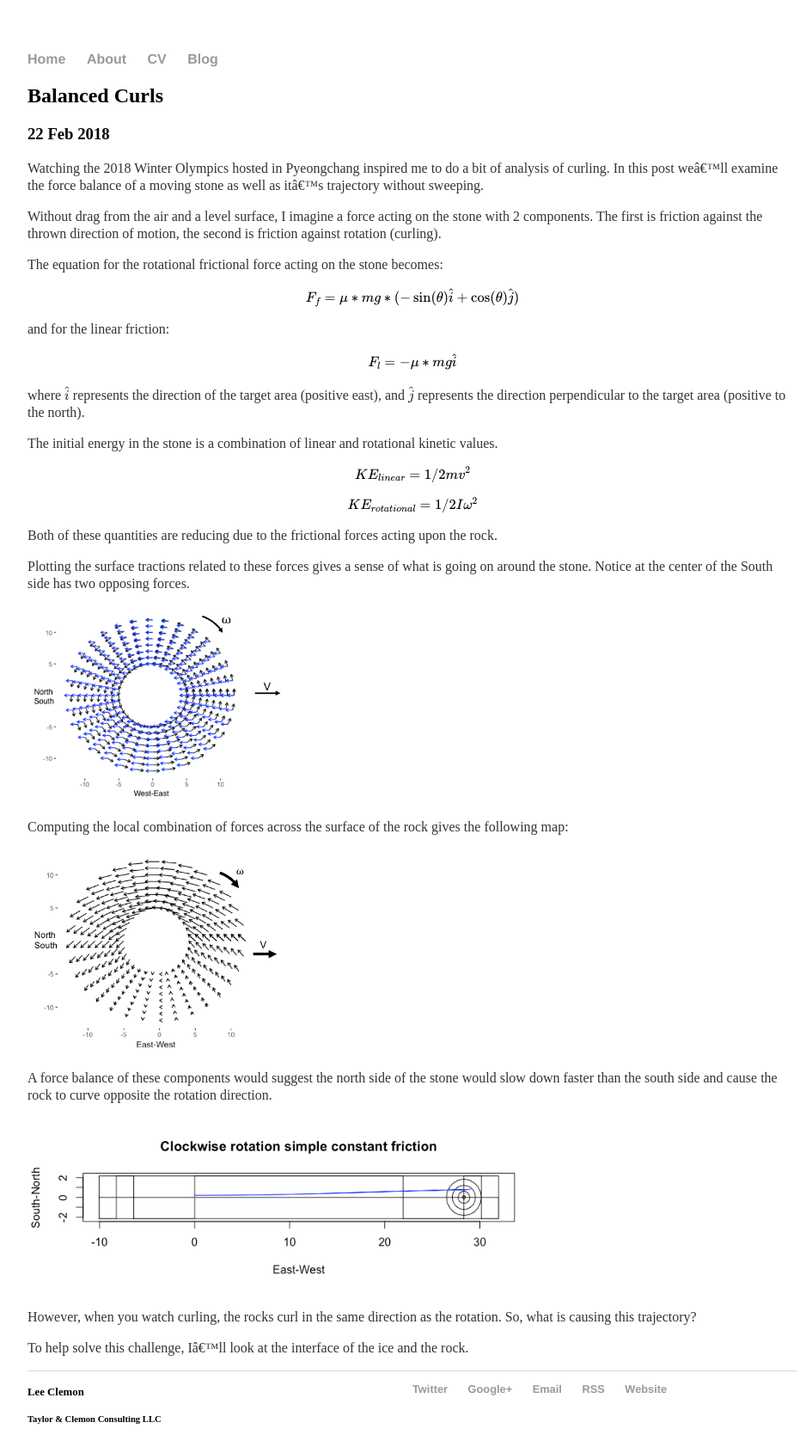
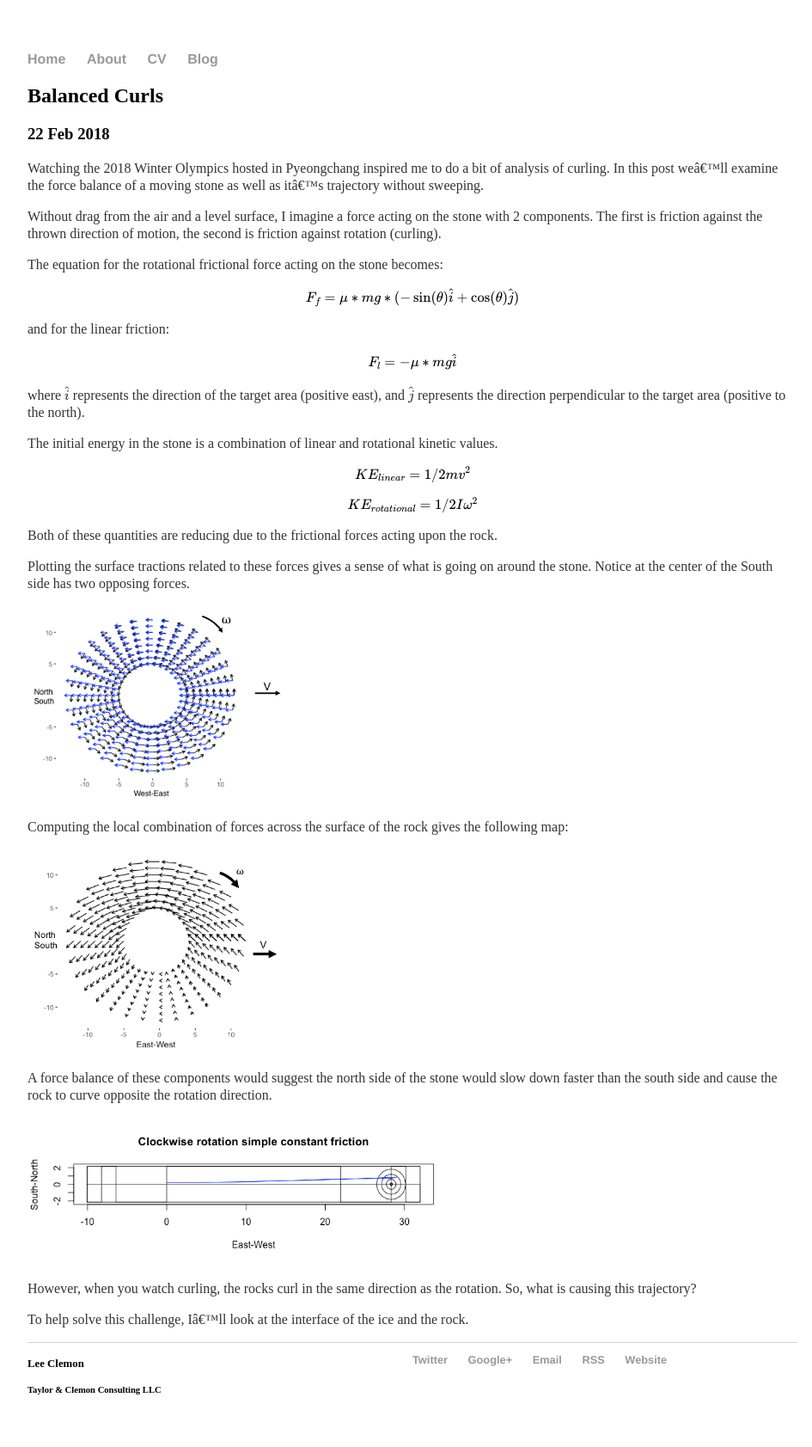
Before and after one commit to lclemon/lclemon.github.io, a Jekyll site: the page built from _posts/2018-02-22-Curling-forces.md, in a window 1280 px wide. Shown: the whole page at 86% size, without its empty margins (160-1105 px from the left). Built offline with Jekyll 4.4.1, drawn with Linux system fonts in a browser that asks for light colours; formulas are drawn with MathJax 3; a script that is not in the unit is left out; after the commit the page ends 1649 px from its top, so only the background shows below that.

Commit message:
Update 2018-02-22-Curling-forces.md

```diff
--- a/_posts/2018-02-22-Curling-forces.md
+++ b/_posts/2018-02-22-Curling-forces.md
@@ -41,7 +41,7 @@
 
 A force balance of these components would suggest the north side of the stone would slow down faster than the south side and cause the rock to curve opposite the rotation direction.
 
-<img src="http://lclemon.github.io/images/Curl_simp_friction.png" width="600">
+<img src="http://lclemon.github.io/images/Curl_simp_friction.png" width="500">
 
 However, when you watch curling, the rocks curl in the same direction as the rotation. So, what is causing this trajectory?
 
```
